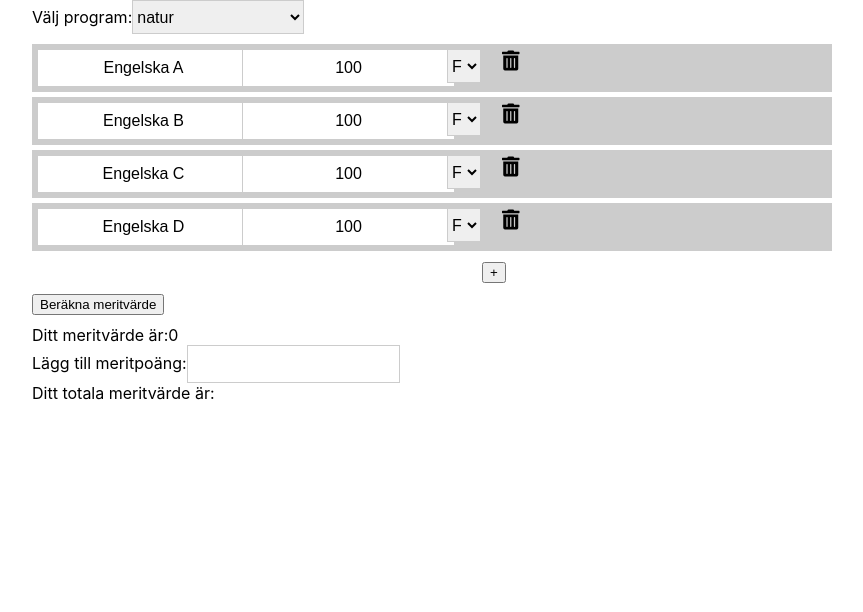
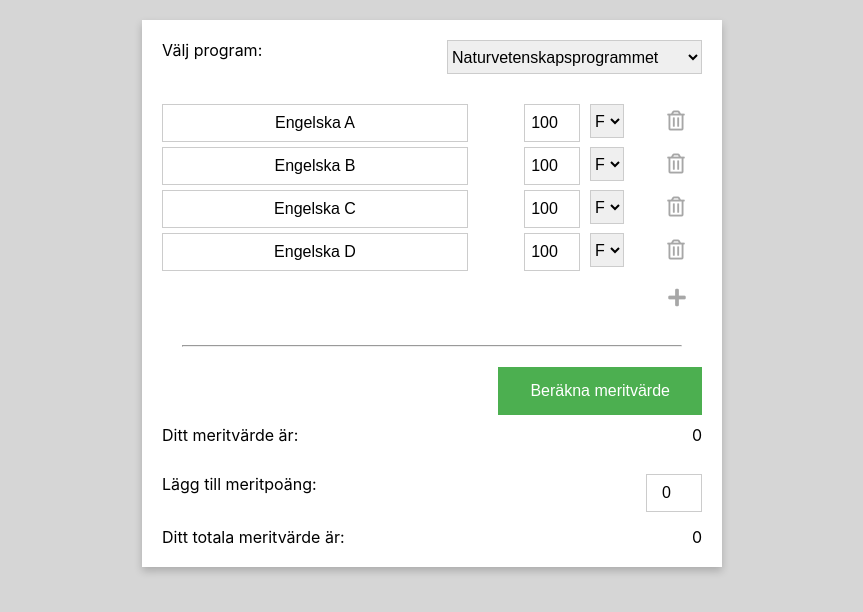
Before and after one commit to Hellenberg/grade-calculator, a React (Create React App) app: page / in a window 1280 px wide. Both pictures are taken after a click on the button "Beräkna meritvärde". Shown: the top 612 px of the page, without its empty margins (208-1071 px from the left). Built offline with nearby package versions, Linux system fonts and the light colour scheme.

Commit message:
added styling

```diff
--- a/public/index.html
+++ b/public/index.html
@@ -20,7 +20,7 @@
       work correctly both with client-side routing and a non-root public URL.
       Learn how to configure a non-root public URL by running `npm run build`.
     -->
-    <title>React App</title>
+    <title>Betygräknare</title>
   </head>
   <body>
     <noscript>
--- a/src/App.css
+++ b/src/App.css
@@ -1,3 +1,7 @@
+.app {
+  background-color: rgb(214, 214, 214);
+  height: 100vh;
+}
 
 .center {
   display: flex;
@@ -5,11 +9,55 @@
   justify-content: center;
 }
 
+.card {
+  /* Add shadows to create the "card" effect */
+  box-shadow: 0 4px 8px 0 rgba(0,0,0,0.2);
+  transition: 0.3s;
+  padding: 20px;
+  margin: 20px;
+  background-color: #ffffff;
+}
+
+.small-button {
+  background-color: rgba(255, 255, 255, 0);
+  border: none;
+  color: rgb(110, 110, 110);
+  height: 34px;
+  width: 50px;
+  text-align: center;
+  text-decoration: none;
+  font-size: 20px;
+  opacity: 0.6;
+  transition: 0.3s;
+}
+.small-button:hover {
+  color: rgb(90, 90, 90);
+  border: 3px;
+  background-color: #ccc;
+  opacity: 1;
+  cursor: pointer;
+}
+.calculate {
+  background-color: #4CAF50; /* Green */
+  border: none;
+  color: white;
+  padding: 15px 32px;
+  text-align: center;
+  text-decoration: none;
+  display: inline-block;
+  font-size: 16px;
+}
+
+.calculate:hover {
+  cursor: pointer;
+}
+
 input {
   font-size: 16px;
   height: 34px;
   border: 1px solid #ccc;
   text-align: center;
+  width: 100%;
 }
 
 select {
@@ -21,11 +69,15 @@ select {
 .course {
   display: grid;
   font-size: 20px;
-  grid-template-columns: 200px 200px 50px 50px;
-  grid-gap: 5px;
-  padding: 5px;
-  background-color: #ccc;
+  grid-template-columns: 6fr 2fr 1fr 1fr;
+  grid-gap: 10px;
 }
+
+.name {
+  width: 300px;
+}
+
+
 .coursesGrid {
   display: grid;
   grid-gap: 5px;
@@ -37,6 +89,17 @@ select {
 
 .grid {
   display: grid;
-  grid-template-columns: 800px;
   grid-gap: 10px;
 }
+
+.floatRight {
+  float: right;
+}
+
+hr {
+  margin: 20px;
+}
+
+.margin {
+  margin-bottom: 20px;
+}
--- a/src/App.js
+++ b/src/App.js
@@ -1,13 +1,14 @@
 import React, { Component } from 'react';
 import './App.css';
+import {CalculatedGrade} from './CalculatedGrade';
 import educationData from './educations';
 
 class Course extends Component {
     render() {
         return (
             <div className='course'>
-                <div className='item name'><input alt='Kursnamn' value={this.props.course.name} onChange={this.props.handleCourseChange} /></div>
-                <div className='item name'><input alt='Antal poäng' value={this.props.course.points} onChange={this.props.handleCourseChange} /></div>
+                <div><input alt='Kursnamn' className='name' type='text' value={this.props.course.name} onChange={this.props.handleCourseChange} /></div>
+                <div><input alt='Antal poäng' type='number' min="0" max="200" value={this.props.course.points} onChange={this.props.handleCourseChange} /></div>
                 <div><select name='Betyg' value={this.props.course.grade} onChange={this.props.handleCourseChange}>
                     <option value='A'>A</option>
                     <option value='B'>B</option>
@@ -18,26 +19,8 @@ class Course extends Component {
                 </select>
                 </div>
                 <div>
-                    <i className='item fas fa-trash-alt' onClick={() => this.props.delete()}></i>
+                    <button className='small-button'  onClick={() => this.props.delete()}><i className='item far fa-trash-alt'></i></button>
                 </div>
-            </div>
-        )
-    };
-}
-
-class CalculatedGrade extends Component {
-
-    render() {
-        return (
-            <div className='calculatedGrade'>
-                Ditt meritvärde är:
-                {this.props.grade}
-                <br/>
-
-                Lägg till meritpoäng:
-                <input alt='Antal poäng' value={this.props.meritPoints} onChange={this.props.handleMeritPointsChange}></input>
-                <br/>
-                Ditt totala meritvärde är: {this.props.totalGrade}
             </div>
         )
     };
@@ -46,14 +29,17 @@ class CalculatedGrade extends Component {
 class Courses extends Component {
     constructor(props) {
         super(props);
+        this.educations = educationData;
+        const courses = this.educations['Naturvetenskapsprogrammet'];
+        console.log(this.educations[0])
+        console.log(courses);
         this.state = {
-            courses: educationData['natur'],
-            selected: 'natur',
+            courses: courses,
+            selected: 'Naturvetenskapsprogrammet',
             calculatedGrade: false,
             meritPoints: 0,
             totalGrade: 0
         };
-        this.educations = educationData;
         this.handleEducationChange = this.handleEducationChange.bind(this);
         this.handleCourseChange = this.handleCourseChange.bind(this);
         this.handleMeritPointsChange = this.handleMeritPointsChange.bind(this);
@@ -72,8 +58,20 @@ class Courses extends Component {
     }
 
     handleMeritPointsChange(event) {
-        const meritPoints = event.target.value;
-        const totalGrade = meritPoints + this.calculatedGrade;
+        let meritPoints = parseFloat(event.target.value);
+        if (meritPoints < 0 || isNaN(meritPoints)) {
+            meritPoints = '';
+        } else if (meritPoints > 2.5) {
+            meritPoints = 2.5;
+        }
+        this.setState({
+            meritPoints: meritPoints,
+        });
+    }
+    handleTotalGradeUpdate(event) {
+        const meritPoints = parseFloat(event.target.value);
+        const totalGrade = meritPoints + this.state.calculatedGrade;
+        console.log('totalt: ', totalGrade);
         this.setState({
             meritPoints: meritPoints,
             totalGrade: totalGrade
@@ -93,10 +91,10 @@ class Courses extends Component {
     handleCourseChange(event, i) {
         const courses = this.state.courses.slice();
         const course = courses[i]
-        console.log(event.target.value);
 
         if (course.required && event.target.name !== 'Betyg') {
             alert('Kursen är obligatorisk för att få högskolebehörighet!');
+            return;
         }
 
         if (event.target.alt === 'Antal poäng') {
@@ -150,23 +148,18 @@ class Courses extends Component {
             totalPoints += course.points;
             switch (course.grade) {
                 case 'A':
-                    console.log('A');
                     totalGradePoints += course.points * 20;
                     break;
                 case 'B':
-                    console.log('A');
                     totalGradePoints += course.points * 17.5;
                     break;
                 case 'C':
-                    console.log('A');
                     totalGradePoints += course.points * 15;
                     break;
                 case 'D':
-                    console.log('A');
                     totalGradePoints += course.points * 12.5;
                     break;
                 case 'E':
-                    console.log('A');
                     totalGradePoints += course.points * 10;
                     break;
                 default:
@@ -175,7 +168,8 @@ class Courses extends Component {
             }
         }
         const grade = totalGradePoints / totalPoints;
-        const totalGrade = grade + this.meritPoints;
+        console.log('merit', this.state.meritPoints);
+        const totalGrade = grade + this.state.meritPoints;
         this.setState({
             calculatedGrade: grade,
             totalGrade: totalGrade
@@ -185,8 +179,8 @@ class Courses extends Component {
         if (this.state.calculatedGrade !== false) {
             return (<CalculatedGrade
                 grade={this.state.calculatedGrade}
-                meritPoints={this.meritPoints}
-                totalGrade={this.totalGrade}
+                meritPoints={this.state.meritPoints}
+                totalGrade={this.state.totalGrade}
                 handleMeritPointsChange={(event) => this.handleMeritPointsChange(event)}
             />)
         } else {
@@ -196,10 +190,10 @@ class Courses extends Component {
     render() {
         return (
             <div className='center'>
-                    <div className="grid">
+                    <div className="grid card">
                     <div>
                         Välj program:
-                        <select value={this.state.selected} onChange={this.handleEducationChange}>
+                        <select className='margin floatRight' value={this.state.selected} onChange={this.handleEducationChange}>
                             {Object.keys(this.educations).map((name, index) => {
                                 return <option key={index} value={name}>{name}</option>
                             })}
@@ -209,10 +203,11 @@ class Courses extends Component {
                         {this.renderCourses()}
                     </div>
                     <div>
-                        <button className='add' onClick={() => this.addCourse()}>+</button>
+                        <button className='small-button floatRight' onClick={() => this.addCourse()}><i className="fas fa-plus"></i></button>
                     </div>
                     <div>
-                        <button onClick={this.calculateGrade}>Beräkna meritvärde</button>
+                        <hr></hr>
+                        <button className='calculate floatRight' onClick={this.calculateGrade}>Beräkna meritvärde</button>
                     </div>
                     <div>
                         {this.renderCalculatedGrade()}
@@ -226,7 +221,7 @@ class Courses extends Component {
 class App extends Component {
     render() {
         return (
-            <div className="App">
+            <div className="app">
                 <Courses />
             </div>
         );
--- /dev/null
+++ b/src/CalculatedGrade.css
@@ -0,0 +1,14 @@
+.calculatedGrade {
+    display: grid;
+    grid-gap: 15px;
+    grid-template-rows: 34px;
+  }
+
+  input {
+    font-size: 16px;
+    height: 34px;
+    border: 1px solid #ccc;
+    text-align: center;
+    width: 50px;
+    float: right;
+  }
--- /dev/null
+++ b/src/CalculatedGrade.js
@@ -0,0 +1,27 @@
+import React, { Component } from 'react';
+import  styles from './CalculatedGrade.css';
+
+export class CalculatedGrade extends Component {
+
+    render() {
+        return (
+            <div className='calculatedGrade'>
+                <div>
+                    <div>
+                        Ditt meritvärde är: <span className='floatRight'>{Math.round(this.props.grade * 10) / 10}</span>
+                    </div>
+                </div>
+                <div>
+                    Lägg till meritpoäng:
+                    <input classNames={styles.input} alt='Antal poäng' type='number' min="0" max="2.5" value={this.props.meritPoints} onChange={this.props.handleMeritPointsChange}></input>
+                </div>
+                <div>
+                    Ditt totala meritvärde är:
+                <div className='floatRight'>
+                        {Math.round(this.props.totalGrade * 10) / 10}
+                    </div>
+                </div>
+            </div>
+        )
+    };
+}
--- a/src/educations.js
+++ b/src/educations.js
@@ -1,5 +1,5 @@
 export default {
-    "natur": [
+    "Naturvetenskapsprogrammet": [
         {
             "name": "Engelska A",
             "points": 100,
@@ -25,7 +25,7 @@ export default {
             "required": false
         }
     ],
-    "samhällsprogrammet": [
+    "Samhällsvetenskapsprogrammet": [
         {
             "name": "Engelska A",
             "points": 100,
```
